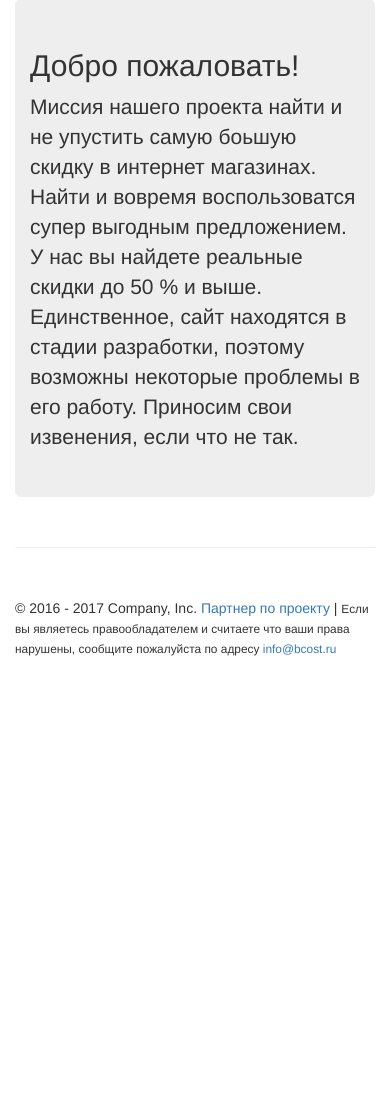
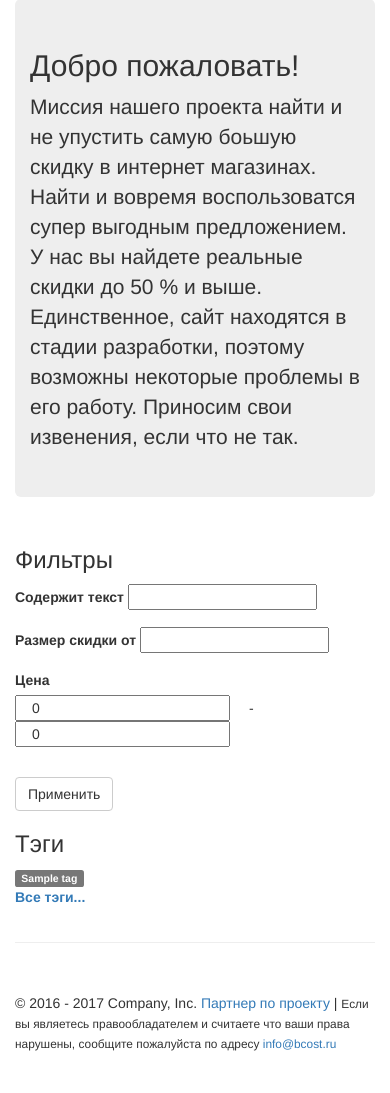
Before and after one commit to vench/sale-pr, a PHP site: page / in a window 390 px wide. Shown: the part 565-1658 px from the top of the page. Before the commit the page ends 1221 px from the top, so only its background shows below. Run offline with PHP 8.4, Linux system fonts and the light colour scheme; tables that the repository leaves empty hold one stand-in row (values such as "Sample post"); grey boxes marked "Sample" are stand-in pictures.

Commit message:
fix mobile 0110

```diff
--- a/src/resource/views/_filter.php
+++ b/src/resource/views/_filter.php
@@ -2,39 +2,50 @@
 <?php /* @var $tags \sale\model\SaleTag[] */ ?>
 
 <h3>Фильтры</h3>
-<form action="/" mathod="get">
-    <div class="list-group">
-        <div>
+<form action="/" mathod="get" role="form">
 
-            <label for="f_sale_text">Содержит текст <input id="f_sale_text" name="f[text]" type="text"
-                                                           value="<?php echo $q->text; ?>" /></label>
+    <?php if (!empty($q->tagId)): ?>
+        <input type="hidden" name="f[tag]" value="<?php echo $q->tagId; ?>" />
+    <?php endif; ?>
 
-        </div>   <div>
-            <label for="f_sale_saleSize">Размер скидки от
-                <input id="f_sale_saleSize" name="f[saleSize]" type="text" value="<?php echo $q->saleSize; ?>"/></label>
+    <div  class="form-group">
+        <label for="f_sale_text">Содержит текст   </label>
+        <input id="f_sale_text" name="f[text]" type="text"  value="<?php echo $q->text; ?>" />
+
+    </div>
+
+    <div  class="form-group">
+        <label for="f_sale_saleSize">Размер скидки от </label>
+        <input id="f_sale_saleSize" name="f[saleSize]" type="text" value="<?php echo $q->saleSize; ?>"/>
+    </div>
+
+    <div  class="form-group">
+        <label class="" for="f_sale_price">Цена </label>
+        <div  class="form-group">
+            <input class="col-lg-3" id="f_sale_saleSize_1" name="f[price][0]" type="text" value="<?php echo $q->getPriceMin(); ?>"/>
+            <span class="col-lg-1">-</span>
+            <input class="col-lg-3" id="f_sale_saleSize_2" name="f[price][1]" type="text" value="<?php echo $q->getPriceMax(); ?>"/>
         </div>
+        <div class="clearfix"></div>
+    </div>
 
 
 
+    <div  class="form-group">
+        <button class="btn btn-default" type="submit" name="s1">Применить</button>
+    </div>
 
-            <div>
-
-
-
-            <button type="submit" name="s1">Применить</button>
-        </div>
-
-        <?php if(!empty($tags)):?>
-           <div>
+    <?php if (!empty($tags)): ?>
+        <div  class="form-group">
             <h3>Тэги</h3>
 
             <?php foreach ($tags as $tag): ?>
-            <a  class="label label-default" href="/?f[tag]=<?php echo $tag->getId(); ?>"><?php echo $tag->getTitle(); ?></a>
-            <?php endforeach;?>
+                <a  class="label label-default" href="/?f[tag]=<?php echo $tag->getId(); ?>"><?php echo $tag->getTitle(); ?></a>
+            <?php endforeach; ?>
             <br/>
             <a href="/?a=site/tags"><b>Все тэги...</b></a>
-           </div>
-            <?php endif; ?>
-    </div>
+        </div>
+    <?php endif; ?>
+
 
 </form>
--- a/src/sale/dao/Condition.php
+++ b/src/sale/dao/Condition.php
@@ -3,23 +3,50 @@
 
  namespace sale\dao;
 
-
+/**
+ *
+ */
 class Condition {
 
 	private $condition;
 
 	private $params;
 
-	public function __construct($condition = '', $params = []) {
+        private $order;
+
+        /**
+         *
+         * @param string $condition
+         * @param array $params
+         * @param string $order
+         */
+        public function __construct($condition = '', $params = [], $order = '') {
 		$this->params = $params;
 		$this->condition = $condition;
+                $this->order = $order;
 	}
 
+        /**
+         *
+         * @return string
+         */
 	public function getParams() {
 		return $this->params;
 	}
 
+        /**
+         *
+         * @return string
+         */
 	public function getCondition() {
 		return  $this->condition;
 	}
+
+        /**
+         *
+         * @return string
+         */
+        public function getOrder() {
+		return  $this->order;
+	}
 }
--- a/src/sale/dao/QuerySaleItem.php
+++ b/src/sale/dao/QuerySaleItem.php
@@ -21,6 +21,16 @@ class QuerySaleItem {
          */
         public $tagId;
 
+        /**
+         *
+         * @var array [0 => min, 1 => max]
+         */
+        public $price;
+
+        /**
+         *
+         * @param array $params
+         */
         public function __construct($params = []) {
 		foreach($params as $field => $value) {
 			if($field == 'text') {
@@ -32,10 +42,16 @@ class QuerySaleItem {
                         if($field == 'tag') {
 				$this->tagId = $value;
 			}
+                        if($field == 'price') {
+				$this->price = is_array($value) ? $value : [$value, $value];
+			}
 		}
 	}
 
-
+        /**
+         *
+         * @return \sale\dao\Condition
+         */
 	public function getCondition() {
 		$params = [];
 		$condition = '';
@@ -53,14 +69,40 @@ class QuerySaleItem {
                         $conditions[] = 'id IN (SELECT item_id FROM sale_tag_item WHERE tag_id =:tag)';
 			$params[':tag'] = (int)$this->tagId;
                 }
+                if(!empty($this->price) && ($this->getPriceMax() > $this->getPriceMin())) {
+
+                    $conditions[] = 'price_new BETWEEN :priceMin AND :priceMax';
+		    $params[':priceMin'] = $this->getPriceMin();
+                    $params[':priceMax'] = $this->getPriceMax();
+                }
 
 		if(!empty($conditions)) {
 			$condition = 'WHERE '.join('AND ', $conditions).'';
 		}
 
-		return new Condition($condition, $params);
+		return new Condition($condition, $params, 'ORDER BY price_diff DESC, price_new');
 	}
 
+        /**
+         *
+         * @return int
+         */
+        public function getPriceMin() {
+            return isset($this->price[0]) ? intval($this->price[0]) : 0;
+        }
+
+        /**
+         *
+         * @return int
+         */
+        public function getPriceMax() {
+            return isset($this->price[1]) ? intval($this->price[1]) : 0;
+        }
+
+        /**
+         *
+         * @return string
+         */
 	public function getParams() {
 		$params = [];
 		if(!empty($this->text)) {
--- a/src/sale/dao/SaleItemDao.php
+++ b/src/sale/dao/SaleItemDao.php
@@ -30,12 +30,17 @@ class SaleItemDao {
     }
 
 
+    /**
+     *
+     * @param \sale\dao\QuerySaleItem $q
+     * @return sale\model\SaleItem[]
+     */
     public function query(QuerySaleItem $q) {
 	$condition = $q->getCondition();
 
  	$conn = $this->getConnection();
-        $sql = 'SELECT * FROM sale_item '.$condition->getCondition().' ORDER BY price_diff DESC, price_new '
-                . 'LIMIT '. (int)$q->offset . ',' . (int)$q->limit;
+        $sql = 'SELECT * FROM sale_item '.$condition->getCondition() . ' ' . $condition->getOrder()
+                . ' LIMIT '. (int)$q->offset . ',' . (int)$q->limit; //var_dump( $sql ); exit();
         $stmt = $conn->prepare($sql);
         $stmt->execute($condition->getParams());
         $rows = $stmt->fetchAll(\PDO::FETCH_ASSOC);
--- a/web/css/offcanvas.css
+++ b/web/css/offcanvas.css
@@ -35,12 +35,12 @@ footer {
 
   .row-offcanvas-right
   .sidebar-offcanvas {
-    right: -50%; /* 6 columns */
+   /* right: -50%;  6 columns */
   }
 
   .row-offcanvas-left
   .sidebar-offcanvas {
-    left: -50%; /* 6 columns */
+    /*left: -50%;  6 columns */
   }
 
   .row-offcanvas-right.active {
@@ -52,12 +52,15 @@ footer {
   }
 
   .sidebar-offcanvas {
-    position: absolute;
+   /*  position: absolute;
     top: 0;
-    width: 50%; /* 6 columns */
+    width: 50%; 6 columns */
   }
 
   .col-xs-12 .row .col-xs-6 {
+          width: 100%;
+  }
+  .col-xs-6.sidebar-offcanvas {
           width: 100%;
   }
 }
```
